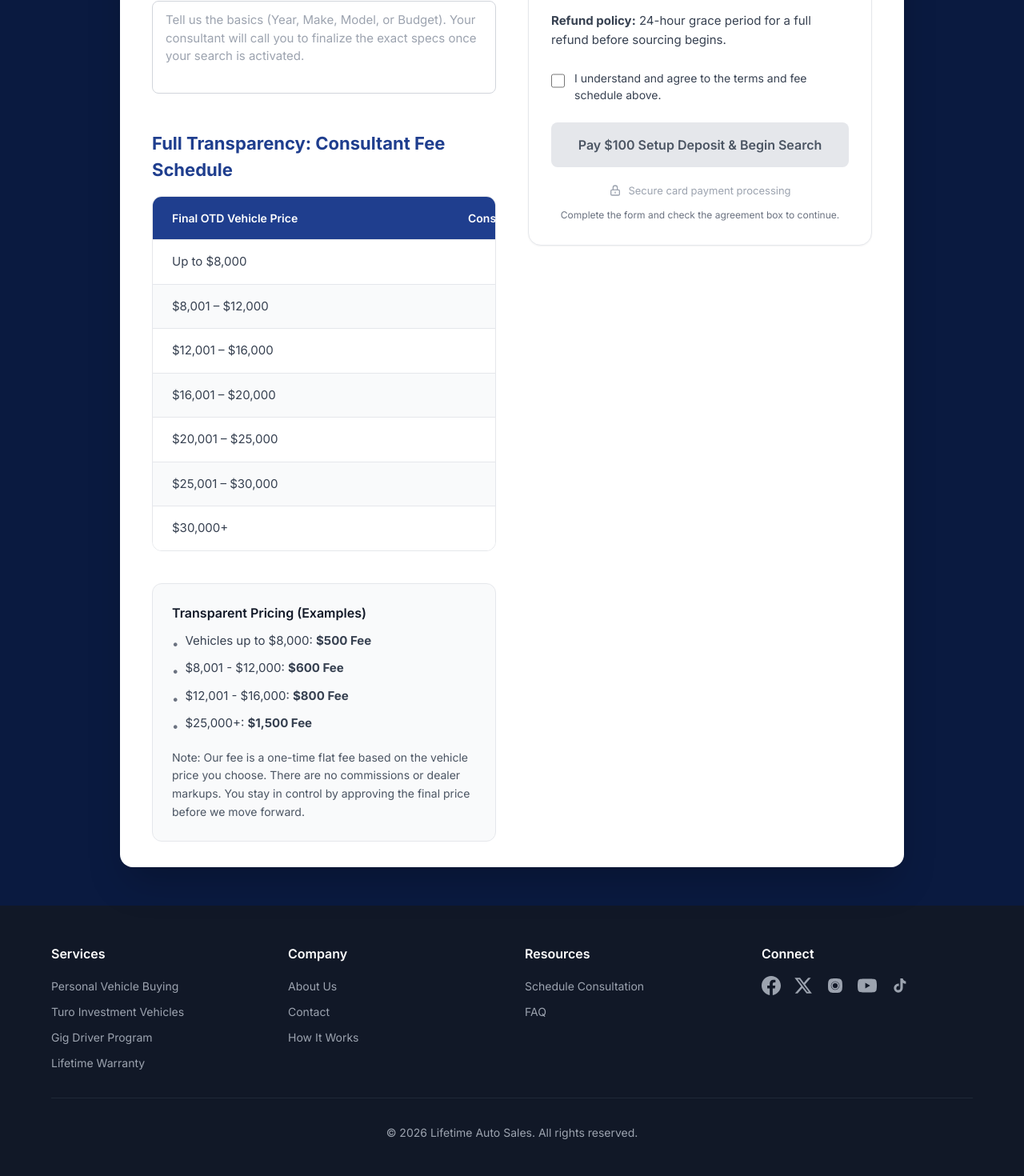
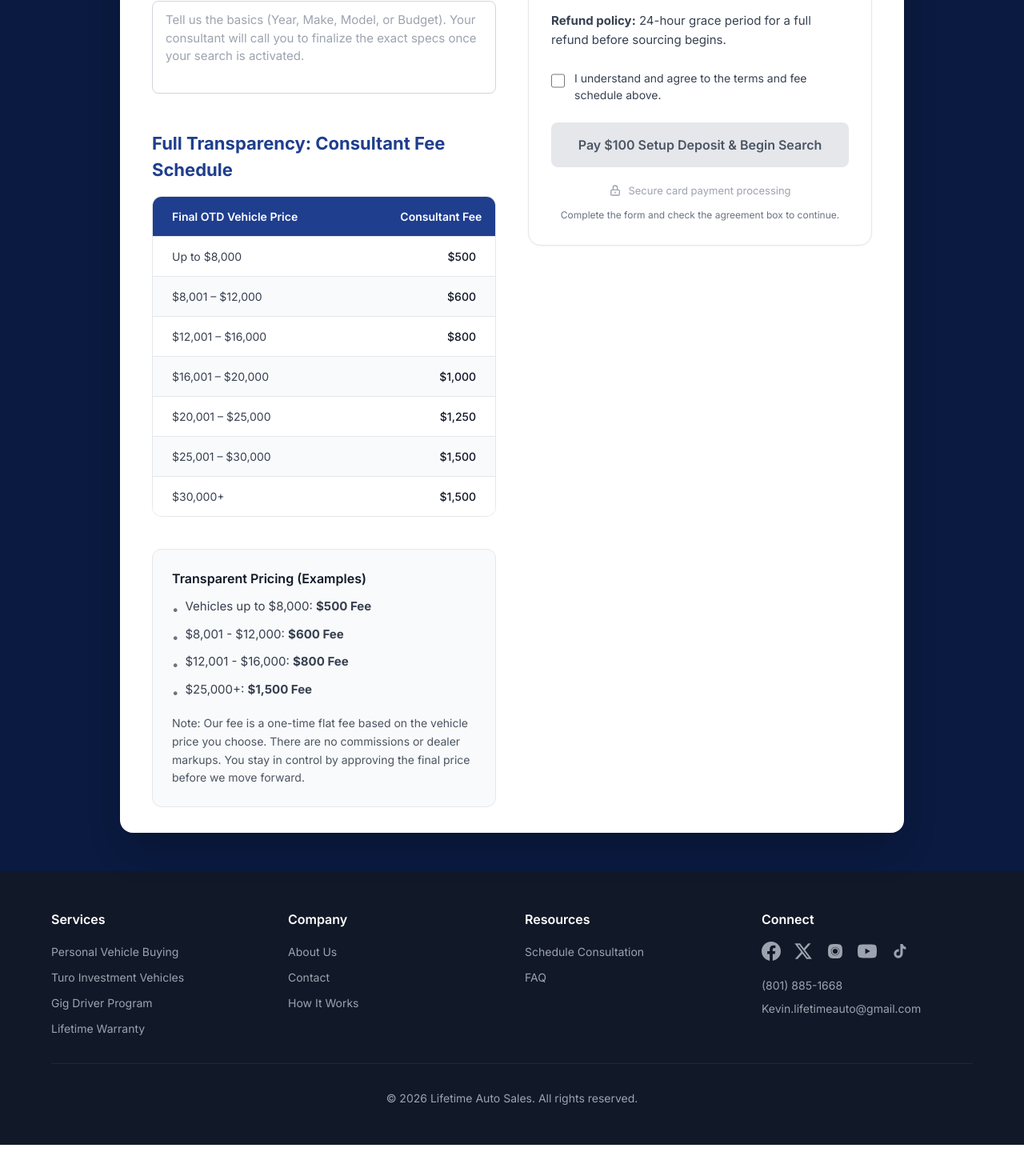
Before and after one commit to Jaxson0827/lifetimedealeraccess.com, a Next.js app: page /payment in a window 1280 px wide. Shown: the part 536-2006 px from the top of the page at 80% size. After the commit the page ends 1967 px from the top, so only its background shows below. Built offline with nearby package versions, Linux system fonts and the light colour scheme; a web font is replaced by a local one.

Commit message:
Update contact info and fee schedule UX
- Use correct Calendly URL on options page
- Centralize phone/email/social links and reuse site-wide
- Make fee schedule mobile-friendly without horizontal scrolling

```diff
--- a/app/payment/success/PaymentSuccessClient.tsx
+++ b/app/payment/success/PaymentSuccessClient.tsx
@@ -6,6 +6,7 @@ import Header from "@/components/Header";
 import Footer from "@/components/Footer";
 import { getAttributionFormFields } from "@/lib/attribution";
 import { loadSearchIntakeData } from "@/lib/search-intake";
+import { SITE_PHONE_DISPLAY, SITE_PHONE_TEL } from "@/lib/site-contact";
 
 type Status =
   | "checking"
@@ -188,10 +189,10 @@ export default function PaymentSuccessClient() {
                         feel free to reply to your confirmation email or call us
                         at{" "}
                         <a
-                          href="tel:+14803325154"
+                          href={`tel:${SITE_PHONE_TEL}`}
                           className="text-blue-300 hover:text-blue-200 underline underline-offset-2"
                         >
-                          480.332.5154
+                          {SITE_PHONE_DISPLAY}
                         </a>
                         .
                       </p>
--- a/components/FeeScheduleTable.tsx
+++ b/components/FeeScheduleTable.tsx
@@ -31,14 +31,62 @@ export default function FeeScheduleTable({ highlightPriceRange }: FeeScheduleTab
 
   return (
     <div className="rounded-xl border border-gray-200 overflow-hidden">
-      <div className="overflow-x-auto">
-        <table className="w-full min-w-[520px]">
+      {/* Mobile (stacked) */}
+      <div className="sm:hidden">
+        <div className="bg-[#1F3E8E] text-white px-4 py-3">
+          <p className="text-[14px] font-semibold">Consultant Fee Schedule</p>
+          <p className="text-[12px] text-white/80">Final OTD vehicle price → fee</p>
+        </div>
+
+        <div className="divide-y divide-gray-200">
+          {FEE_SCHEDULE.map((row, index) => {
+            const isHighlighted = index === highlightIndex;
+
+            return (
+              <div
+                key={row.label}
+                className={`px-4 py-3 ${
+                  isHighlighted ? "bg-gold/10 border-l-4 border-l-gold" : "bg-white"
+                }`}
+              >
+                <div className="flex items-start justify-between gap-4">
+                  <div className="min-w-0">
+                    <p
+                      className={`text-[14px] leading-snug whitespace-normal ${
+                        isHighlighted ? "font-semibold text-[#1F3E8E]" : "text-gray-700"
+                      }`}
+                    >
+                      {row.label}
+                      {isHighlighted && (
+                        <span className="ml-2 text-[12px] text-gold font-medium">
+                          ← Your range
+                        </span>
+                      )}
+                    </p>
+                  </div>
+                  <p
+                    className={`text-[14px] text-right whitespace-nowrap ${
+                      isHighlighted ? "font-bold text-[#1F3E8E]" : "text-gray-900 font-semibold"
+                    }`}
+                  >
+                    ${row.fee.toLocaleString()}
+                  </p>
+                </div>
+              </div>
+            );
+          })}
+        </div>
+      </div>
+
+      {/* Desktop/tablet */}
+      <div className="hidden sm:block">
+        <table className="w-full table-fixed">
           <thead>
             <tr className="bg-[#1F3E8E] text-white">
-            <th className="px-6 py-4 text-left text-[14px] font-semibold">
+              <th className="w-2/3 px-4 sm:px-6 py-3.5 text-left text-[13px] sm:text-[14px] font-semibold">
                 Final OTD Vehicle Price
               </th>
-            <th className="px-6 py-4 text-right text-[14px] font-semibold">
+              <th className="w-1/3 px-4 sm:px-6 py-3.5 text-right text-[13px] sm:text-[14px] font-semibold whitespace-nowrap">
                 Consultant Fee
               </th>
             </tr>
@@ -52,13 +100,20 @@ export default function FeeScheduleTable({ highlightPriceRange }: FeeScheduleTab
                   key={row.label}
                   className={`
                     border-t border-gray-200 transition-colors
-                  ${isHighlighted
+                    ${
+                      isHighlighted
                         ? "bg-gold/10 border-l-4 border-l-gold"
-                    : index % 2 === 0 ? "bg-white" : "bg-gray-50"
+                        : index % 2 === 0
+                          ? "bg-white"
+                          : "bg-gray-50"
                     }
                   `}
                 >
-                <td className={`px-6 py-4 text-[15px] ${isHighlighted ? "font-semibold text-[#1F3E8E]" : "text-gray-700"}`}>
+                  <td
+                    className={`px-4 sm:px-6 py-3.5 text-[13px] sm:text-[14px] whitespace-normal break-words ${
+                      isHighlighted ? "font-semibold text-[#1F3E8E]" : "text-gray-700"
+                    }`}
+                  >
                     {row.label}
                     {isHighlighted && (
                       <span className="ml-2 text-[12px] text-gold font-medium">
@@ -66,7 +121,13 @@ export default function FeeScheduleTable({ highlightPriceRange }: FeeScheduleTab
                       </span>
                     )}
                   </td>
-                <td className={`px-6 py-4 text-right text-[15px] ${isHighlighted ? "font-bold text-[#1F3E8E]" : "text-gray-900 font-medium"}`}>
+                  <td
+                    className={`px-4 sm:px-6 py-3.5 text-right text-[13px] sm:text-[14px] whitespace-nowrap ${
+                      isHighlighted
+                        ? "font-bold text-[#1F3E8E]"
+                        : "text-gray-900 font-medium"
+                    }`}
+                  >
                     ${row.fee.toLocaleString()}
                   </td>
                 </tr>
--- a/components/Footer.tsx
+++ b/components/Footer.tsx
@@ -1,4 +1,5 @@
 import Link from "next/link";
+import { SITE_EMAIL, SITE_PHONE_DISPLAY, SITE_PHONE_TEL, SOCIAL_LINKS } from "@/lib/site-contact";
 
 export default function Footer() {
   return (
@@ -69,7 +70,9 @@ export default function Footer() {
             <h3 className="text-white text-[16px] font-semibold mb-4">Connect</h3>
             <div className="flex gap-4">
               <a
-                href="https://www.facebook.com/share/1AekSUvtme/"
+                href={SOCIAL_LINKS.facebook}
+                target="_blank"
+                rel="noopener noreferrer"
                 className="text-gray-400 hover:text-white transition-colors"
                 aria-label="Facebook"
               >
@@ -78,7 +81,9 @@ export default function Footer() {
                 </svg>
               </a>
               <a
-                href="https://x.com/lifetimeauto_"
+                href={SOCIAL_LINKS.x}
+                target="_blank"
+                rel="noopener noreferrer"
                 className="text-gray-400 hover:text-white transition-colors"
                 aria-label="X"
               >
@@ -87,7 +92,9 @@ export default function Footer() {
                 </svg>
               </a>
               <a
-                href="https://www.instagram.com/lifetimeautosales?igsh=MWQ5cGFvcXRlaHNyYQ=="
+                href={SOCIAL_LINKS.instagram}
+                target="_blank"
+                rel="noopener noreferrer"
                 className="text-gray-400 hover:text-white transition-colors"
                 aria-label="Instagram"
               >
@@ -97,7 +104,9 @@ export default function Footer() {
                 </svg>
               </a>
               <a
-                href="https://youtube.com/@lifetimeauto?si=bj83qUO_Yw0wCrro"
+                href={SOCIAL_LINKS.youtube}
+                target="_blank"
+                rel="noopener noreferrer"
                 className="text-gray-400 hover:text-white transition-colors"
                 aria-label="YouTube"
               >
@@ -106,13 +115,30 @@ export default function Footer() {
                 </svg>
               </a>
               <a
-                href="https://www.tiktok.com/@lifetimeauto?_r=1&_t=ZT-938H0IdcV0x"
+                href={SOCIAL_LINKS.tiktok}
+                target="_blank"
+                rel="noopener noreferrer"
                 className="text-gray-400 hover:text-white transition-colors"
                 aria-label="TikTok"
               >
                 <svg className="w-6 h-6" fill="currentColor" viewBox="0 0 24 24">
                   <path d="M16.5 3.2c.5 1.8 2 3.2 3.9 3.5v3a7.4 7.4 0 0 1-3.9-1.2v6.6a5.6 5.6 0 1 1-5.6-5.6c.2 0 .5 0 .7.1v3.1a2.5 2.5 0 1 0 1.8 2.4V2.9h3.1z" />
                 </svg>
+              </a>
+            </div>
+
+            <div className="mt-5 space-y-2">
+              <a
+                href={`tel:${SITE_PHONE_TEL}`}
+                className="block text-gray-400 text-[14px] hover:text-white transition-colors"
+              >
+                {SITE_PHONE_DISPLAY}
+              </a>
+              <a
+                href={`mailto:${SITE_EMAIL}`}
+                className="block text-gray-400 text-[14px] hover:text-white transition-colors break-all"
+              >
+                {SITE_EMAIL}
               </a>
             </div>
           </div>
--- /dev/null
+++ b/lib/site-contact.ts
@@ -0,0 +1,14 @@
+export const SITE_PHONE_DISPLAY = "(801) 885-1668";
+export const SITE_PHONE_TEL = "+18018851668";
+
+export const SITE_EMAIL = "Kevin.lifetimeauto@gmail.com";
+
+export const CALENDLY_30_MIN_URL = "https://calendly.com/kevin-lifetimeauto/30min";
+
+export const SOCIAL_LINKS = {
+  facebook: "https://www.facebook.com/share/1AekSUvtme/",
+  x: "https://x.com/lifetimeauto_",
+  instagram: "https://www.instagram.com/lifetimeautosales?igsh=MWQ5cGFvcXRlaHNyYQ==",
+  youtube: "https://youtube.com/@lifetimeauto?si=bj83qUO_Yw0wCrro",
+  tiktok: "https://www.tiktok.com/@lifetimeauto?_r=1&_t=ZT-938H0IdcV0x",
+} as const;
```
Also changed, not shown: app/contact/page.tsx (+18 -9 lines), app/get-started/options/page.tsx (+6 -6 lines). Lines whose indentation alone changed are shown as unchanged.
